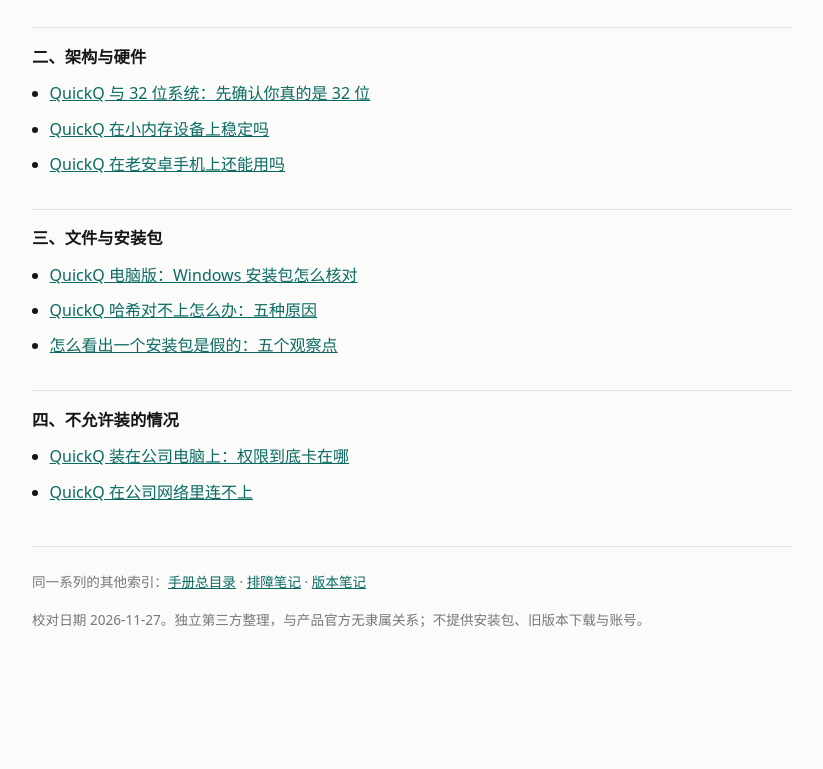
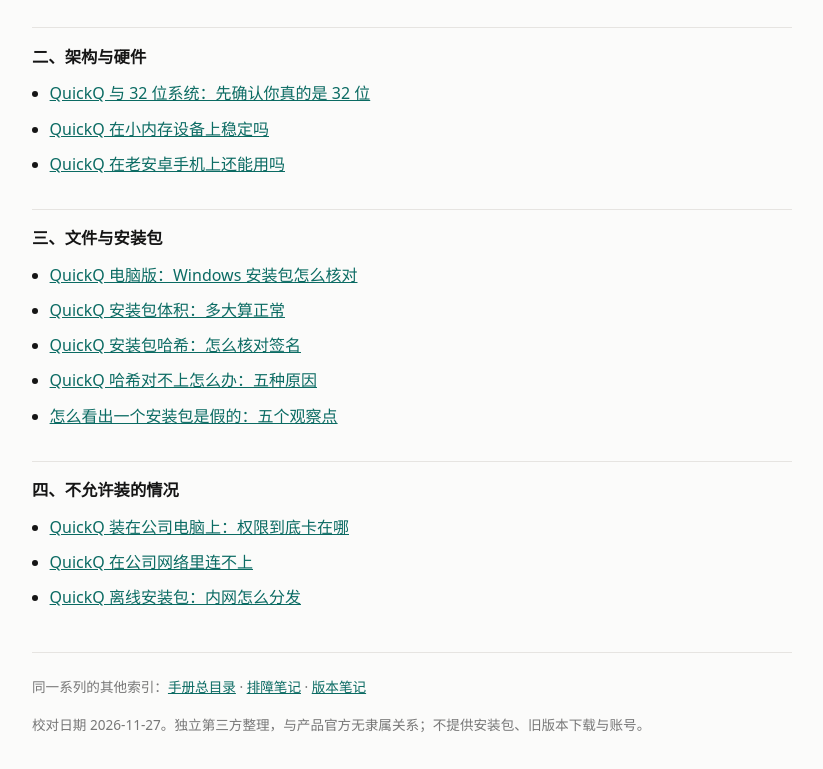
Before and after one commit to luofei-fe/quickq-compat-notes, a plain HTML site: page index.html in a window 1280 px wide. Shown: the part 641-1410 px from the top of the page, without its empty margins (228-1051 px from the left). Before the commit the page ends 1327 px from the top, so only its background shows below. Drawn offline with Linux system fonts and the light colour scheme.

Commit message:
Update meta description and add offline installation link

```diff
--- a/index.html
+++ b/index.html
@@ -4,7 +4,7 @@
 <meta charset="UTF-8">
 <meta name="viewport" content="width=device-width, initial-scale=1">
 <title>QuickQ 兼容性笔记：老系统、32 位与文件校验</title>
-<meta name="description" content="独立第三方整理的 QuickQ 兼容性笔记：Windows 7 与 32 位系统能否使用、旧版 macOS 与老 Android 的限制、安装包体积与哈希怎么核对、以及公司电脑的权限卡点。">
+<meta name="description" content="独立第三方整理的 QuickQ 兼容性笔记：Windows 7 与 32 位系统能否使用、旧版 macOS 与老 Android 的限制、安装包体积与哈希怎么核对、内网离线分发，以及公司电脑的权限卡点。">
 <style>
 body{font-family:system-ui,-apple-system,"Segoe UI",sans-serif;max-width:760px;margin:0 auto;padding:2.5rem 1.25rem;line-height:1.8;color:#151515;background:#fbfbfa}
 h1{font-size:1.65rem;margin:0 0 .4rem}
@@ -13,6 +13,7 @@ h2{font-size:1.02rem;margin:1.9rem 0 .45rem;padding-top:.9rem;border-top:1px sol
 ul{padding-left:1.1rem;margin:.4rem 0}
 li{margin:.4rem 0}
 a{color:#0b6b63}
+ol{padding-left:1.2rem}
 table{border-collapse:collapse;width:100%;font-size:.92rem;margin:.6rem 0}
 th,td{border-bottom:1px solid #e6e4e1;padding:.45rem .3rem;text-align:left}
 th{color:#444;font-weight:600}
@@ -21,6 +22,7 @@ footer nav{margin:.4rem 0 .8rem}
 </style>
 </head>
 <body>
+
 <h1>QuickQ 兼容性笔记</h1>
 <p class="lede">「装不上」有三种完全不同的原因：系统版本不够、架构不对、或者这台机器根本不允许装。这一页按这三个方向分开列。</p>
 
@@ -50,6 +52,8 @@ footer nav{margin:.4rem 0 .8rem}
 <h2>三、文件与安装包</h2>
 <ul>
 <li><a href="https://win-quickq-download.com.cn/windows.html">QuickQ 电脑版：Windows 安装包怎么核对</a></li>
+<li><a href="https://win-quickq-download.com.cn/size.html">QuickQ 安装包体积：多大算正常</a></li>
+<li><a href="https://win-quickq-download.com.cn/checksum.html">QuickQ 安装包哈希：怎么核对签名</a></li>
 <li><a href="https://win-quickq-download.com.cn/hash-mismatch.html">QuickQ 哈希对不上怎么办：五种原因</a></li>
 <li><a href="https://win-quickq-download.com.cn/fake-installer.html">怎么看出一个安装包是假的：五个观察点</a></li>
 </ul>
@@ -58,6 +62,7 @@ footer nav{margin:.4rem 0 .8rem}
 <ul>
 <li><a href="https://quickq-win-com.cn/admin-rights.html">QuickQ 装在公司电脑上：权限到底卡在哪</a></li>
 <li><a href="https://quickq-win-com.cn/corp-block.html">QuickQ 在公司网络里连不上</a></li>
+<li><a href="https://win-quickq-download.com.cn/offline.html">QuickQ 离线安装包：内网怎么分发</a></li>
 </ul>
 
 <footer>
```
